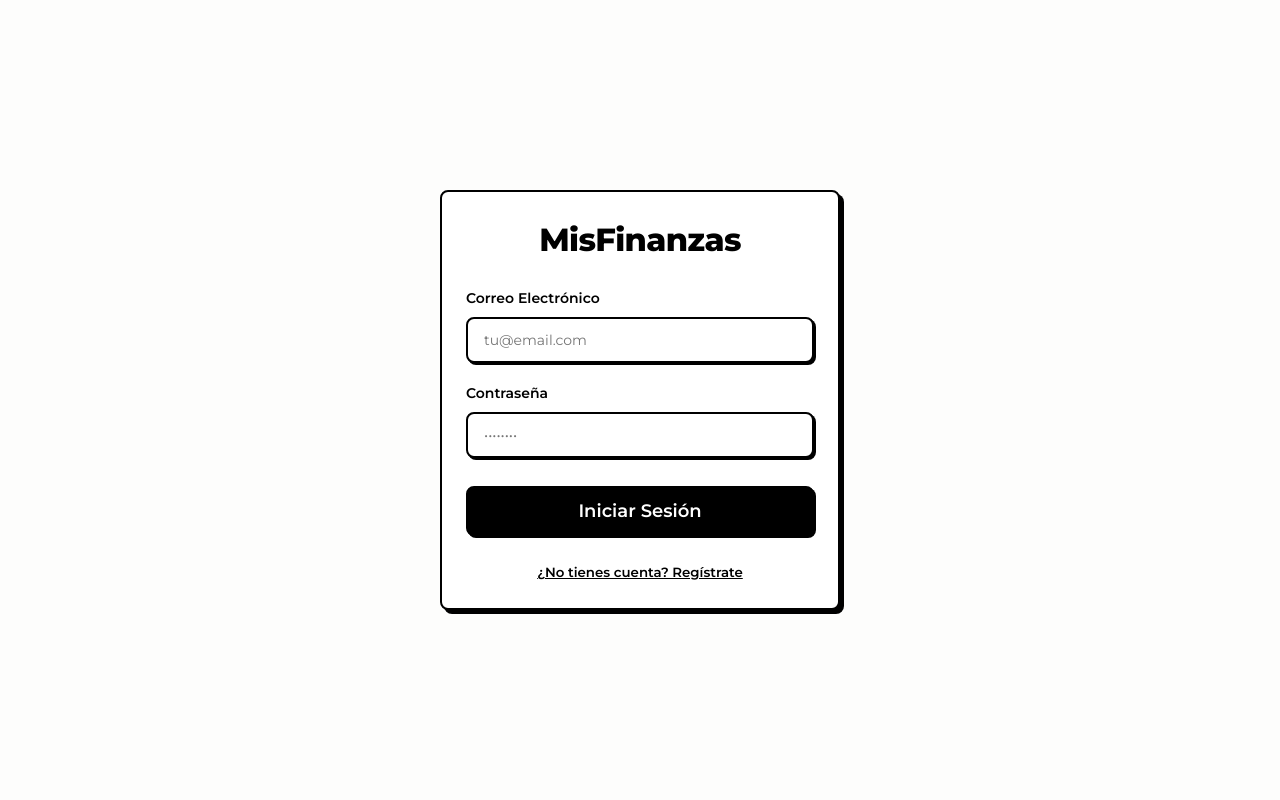
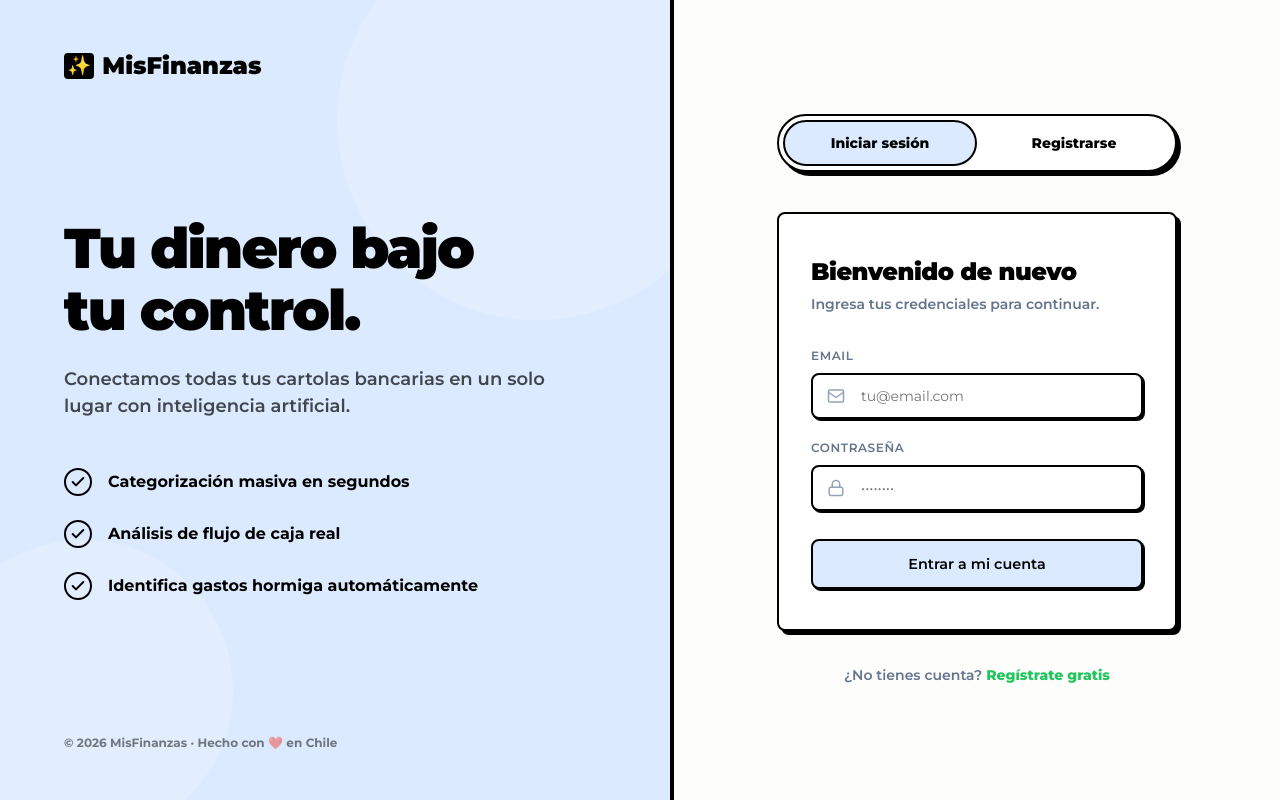
Before and after one commit to Viborasnake/finanzas, a React (Vite) app: page /login in a window 1280 px wide. Built offline with nearby package versions, Linux system fonts and the light colour scheme.

Commit message:
feat: redesign login/register layout to split view and update copy

```diff
--- a/src/index.css
+++ b/src/index.css
@@ -360,3 +360,9 @@ select.input {
   stroke-width: 3px;
   fill: none;
 }
+
+@media (max-width: 768px) {
+  .auth-left-col {
+    display: none !important;
+  }
+}
--- a/src/pages/Login.tsx
+++ b/src/pages/Login.tsx
@@ -174,59 +174,171 @@ export default function Login() {
 
   // --- Auth Step ---
   return (
-    <div style={{ display: 'flex', justifyContent: 'center', alignItems: 'center', minHeight: '100vh', padding: '1rem' }}>
-      <div className="card" style={{ width: '100%', maxWidth: '400px' }}>
-        <h2 style={{ textAlign: 'center', marginBottom: '1.5rem', fontSize: '2rem' }}>
+    <div style={{ display: 'flex', minHeight: '100vh', backgroundColor: '#fdfdfc' }}>
+      {/* Left Column (Marketing) */}
+      <div
+        className="auth-left-col"
+        style={{
+          flex: 1,
+          backgroundColor: 'var(--pastel-blue)',
+          borderRight: '4px solid black',
+          display: 'flex',
+          flexDirection: 'column',
+          padding: '3rem 4rem',
+          position: 'relative',
+          overflow: 'hidden'
+        }}
+      >
+        {/* Background decorative circles typical of neobrutalism/modern design */}
+        <div style={{ position: 'absolute', top: '-10%', right: '-10%', width: '400px', height: '400px', borderRadius: '50%', backgroundColor: 'rgba(255,255,255,0.2)' }}></div>
+        <div style={{ position: 'absolute', bottom: '-5%', left: '-10%', width: '300px', height: '300px', borderRadius: '50%', backgroundColor: 'rgba(255,255,255,0.2)' }}></div>
+
+        <div style={{ fontWeight: 900, fontSize: '1.5rem', display: 'flex', alignItems: 'center', gap: '0.5rem', marginBottom: 'auto', position: 'relative', zIndex: 10 }}>
+          <div style={{ background: 'black', color: 'white', padding: '0.2rem', borderRadius: '4px', display: 'flex', alignItems: 'center', justifyContent: 'center' }}>
+            <span style={{ fontSize: '1.2rem', lineHeight: 1 }}>✨</span>
+          </div>
           MisFinanzas
+        </div>
+
+        <div style={{ marginBottom: 'auto', maxWidth: '500px', position: 'relative', zIndex: 10 }}>
+          <h1 style={{ fontSize: '3.5rem', fontWeight: 900, lineHeight: 1.1, marginBottom: '1.5rem', letterSpacing: '-2px' }}>
+            Tu dinero bajo<br />tu control.
+          </h1>
+          <p style={{ fontSize: '1.125rem', fontWeight: 600, marginBottom: '3rem', color: 'rgba(0,0,0,0.7)' }}>
+            Conectamos todas tus cartolas bancarias en un solo lugar con inteligencia artificial.
+          </p>
+
+          <ul style={{ listStyle: 'none', padding: 0, display: 'flex', flexDirection: 'column', gap: '1.5rem' }}>
+            <li style={{ display: 'flex', alignItems: 'center', gap: '1rem', fontSize: '1rem', fontWeight: 700 }}>
+              <div style={{ background: 'transparent', border: '2px solid black', borderRadius: '50%', padding: '0.25rem', display: 'flex' }}>
+                <svg width="16" height="16" viewBox="0 0 24 24" fill="none" stroke="currentColor" strokeWidth="3" strokeLinecap="round" strokeLinejoin="round"><polyline points="20 6 9 17 4 12"></polyline></svg>
+              </div>
+              Categorización masiva en segundos
+            </li>
+            <li style={{ display: 'flex', alignItems: 'center', gap: '1rem', fontSize: '1rem', fontWeight: 700 }}>
+              <div style={{ background: 'transparent', border: '2px solid black', borderRadius: '50%', padding: '0.25rem', display: 'flex' }}>
+                <svg width="16" height="16" viewBox="0 0 24 24" fill="none" stroke="currentColor" strokeWidth="3" strokeLinecap="round" strokeLinejoin="round"><polyline points="20 6 9 17 4 12"></polyline></svg>
+              </div>
+              Análisis de flujo de caja real
+            </li>
+            <li style={{ display: 'flex', alignItems: 'center', gap: '1rem', fontSize: '1rem', fontWeight: 700 }}>
+              <div style={{ background: 'transparent', border: '2px solid black', borderRadius: '50%', padding: '0.25rem', display: 'flex' }}>
+                <svg width="16" height="16" viewBox="0 0 24 24" fill="none" stroke="currentColor" strokeWidth="3" strokeLinecap="round" strokeLinejoin="round"><polyline points="20 6 9 17 4 12"></polyline></svg>
+              </div>
+              Identifica gastos hormiga automáticamente
+            </li>
+          </ul>
+        </div>
+
+        <div style={{ fontSize: '0.75rem', fontWeight: 700, color: 'rgba(0,0,0,0.5)', position: 'relative', zIndex: 10 }}>
+          © 2026 MisFinanzas · Hecho con ❤️ en Chile
+        </div>
+      </div>
+
+      {/* Right Column (Auth) */}
+      <div
+        style={{
+          flex: 1,
+          backgroundColor: '#fdfdfc',
+          display: 'flex',
+          flexDirection: 'column',
+          alignItems: 'center',
+          justifyContent: 'center',
+          padding: '2rem'
+        }}
+      >
+        <div style={{ width: '100%', maxWidth: '400px' }}>
+          {/* Tabs */}
+          <div style={{ display: 'flex', backgroundColor: '#fff', borderRadius: '2rem', border: '2px solid black', marginBottom: '2.5rem', padding: '0.25rem', boxShadow: '4px 4px 0px black' }}>
+            <button
+              onClick={() => { setIsSignUp(false); setError(null); }}
+              style={{ flex: 1, padding: '0.75rem', borderRadius: '1.5rem', background: !isSignUp ? 'var(--pastel-blue)' : 'transparent', color: 'black', fontWeight: 800, fontSize: '0.875rem', cursor: 'pointer', transition: 'all 0.1s', border: !isSignUp ? '2px solid black' : '2px solid transparent' }}
+            >
+              Iniciar sesión
+            </button>
+            <button
+              onClick={() => { setIsSignUp(true); setError(null); }}
+              style={{ flex: 1, padding: '0.75rem', borderRadius: '1.5rem', background: isSignUp ? 'var(--pastel-blue)' : 'transparent', color: 'black', fontWeight: 800, fontSize: '0.875rem', cursor: 'pointer', transition: 'all 0.1s', border: isSignUp ? '2px solid black' : '2px solid transparent' }}
+            >
+              Registrarse
+            </button>
+          </div>
+
+          {/* Form Card */}
+          <div className="card" style={{ width: '100%', padding: '2.5rem 2rem' }}>
+            <h2 style={{ fontSize: '1.5rem', marginBottom: '0.25rem', fontWeight: 900 }}>
+              {isSignUp ? 'Crear cuenta' : 'Bienvenido de nuevo'}
             </h2>
+            <p style={{ color: '#64748b', fontWeight: 600, fontSize: '0.875rem', marginBottom: '2rem' }}>
+              {isSignUp ? 'Solo toma un minuto.' : 'Ingresa tus credenciales para continuar.'}
+            </p>
 
             {error && (
-          <div style={{ backgroundColor: 'var(--danger)', color: 'white', padding: '0.75rem', borderRadius: 'var(--radius-md)', marginBottom: '1rem', border: '2px solid black', boxShadow: '2px 2px 0px black', fontWeight: 600 }}>
+              <div style={{ backgroundColor: 'var(--danger)', color: 'white', padding: '0.75rem', borderRadius: 'var(--radius-md)', marginBottom: '1.5rem', border: '2px solid black', boxShadow: '2px 2px 0px black', fontWeight: 600, fontSize: '0.875rem' }}>
                 {error}
               </div>
             )}
 
             <form onSubmit={handleAuth} style={{ display: 'flex', flexDirection: 'column', gap: '1.25rem' }}>
               <div>
-            <label className="label">Correo Electrónico</label>
+                <label className="label" style={{ fontSize: '0.75rem', textTransform: 'uppercase', color: '#64748b', letterSpacing: '0.05em' }}>Email</label>
+                <div style={{ position: 'relative' }}>
+                  <svg width="18" height="18" viewBox="0 0 24 24" fill="none" stroke="currentColor" strokeWidth="2" strokeLinecap="round" strokeLinejoin="round" style={{ position: 'absolute', left: '1rem', top: '50%', transform: 'translateY(-50%)', color: '#94a3b8' }}>
+                    <rect x="2" y="4" width="20" height="16" rx="2"></rect><path d="m2 7 10 7 10-7"></path>
+                  </svg>
                   <input
                     type="email"
                     className="input"
                     placeholder="tu@email.com"
                     value={email}
                     onChange={(e) => setEmail(e.target.value)}
+                    style={{ paddingLeft: '3rem', width: '100%', borderRadius: '8px' }}
                     required
                   />
                 </div>
+              </div>
               <div>
-            <label className="label">Contraseña</label>
+                <label className="label" style={{ fontSize: '0.75rem', textTransform: 'uppercase', color: '#64748b', letterSpacing: '0.05em' }}>Contraseña</label>
+                <div style={{ position: 'relative' }}>
+                  <svg width="18" height="18" viewBox="0 0 24 24" fill="none" stroke="currentColor" strokeWidth="2" strokeLinecap="round" strokeLinejoin="round" style={{ position: 'absolute', left: '1rem', top: '50%', transform: 'translateY(-50%)', color: '#94a3b8' }}>
+                    <rect x="3" y="11" width="18" height="11" rx="2" ry="2"></rect><path d="M7 11V7a5 5 0 0 1 10 0v4"></path>
+                  </svg>
                   <input
                     type="password"
                     className="input"
-              placeholder="••••••••"
+                    placeholder={isSignUp ? "Mínimo 6 caracteres" : "••••••••"}
                     value={password}
                     onChange={(e) => setPassword(e.target.value)}
+                    style={{ paddingLeft: '3rem', width: '100%', borderRadius: '8px' }}
                     required
+                    minLength={isSignUp ? 6 : undefined}
                   />
+                </div>
               </div>
               <button
                 type="submit"
                 className="btn btn-primary"
-            style={{ marginTop: '0.5rem', width: '100%', fontSize: '1.125rem', padding: '0.75rem' }}
+                style={{ marginTop: '0.5rem', width: '100%', fontSize: '0.9rem', padding: '0.875rem', backgroundColor: 'var(--pastel-blue)', color: 'black', border: '2px solid black' }}
                 disabled={loading}
               >
-            {loading ? 'Cargando...' : (isSignUp ? 'Crear Cuenta' : 'Iniciar Sesión')}
+                {loading ? 'Cargando...' : (isSignUp ? 'Crear cuenta gratis' : 'Entrar a mi cuenta')}
               </button>
             </form>
+          </div>
 
-        <div style={{ marginTop: '1.5rem', textAlign: 'center' }}>
+          <div style={{ marginTop: '2rem', textAlign: 'center' }}>
+            <span style={{ color: '#64748b', fontWeight: 600, fontSize: '0.875rem' }}>
+              {isSignUp ? '¿Ya tienes cuenta?' : '¿No tienes cuenta?'}
+            </span>
+            {' '}
             <button
-            onClick={() => setIsSignUp(!isSignUp)}
-            style={{ fontWeight: 600, textDecoration: 'underline' }}
+              onClick={() => { setIsSignUp(!isSignUp); setError(null); }}
+              style={{ fontWeight: 800, color: 'var(--success)', background: 'none', border: 'none', cursor: 'pointer', fontSize: '0.875rem' }}
               disabled={loading}
             >
-            {isSignUp ? '¿Ya tienes cuenta? Inicia sesión' : '¿No tienes cuenta? Regístrate'}
+              {isSignUp ? 'Inicia sesión' : 'Regístrate gratis'}
             </button>
+          </div>
         </div>
       </div>
     </div>
```
Lines whose indentation alone changed are shown as unchanged.
